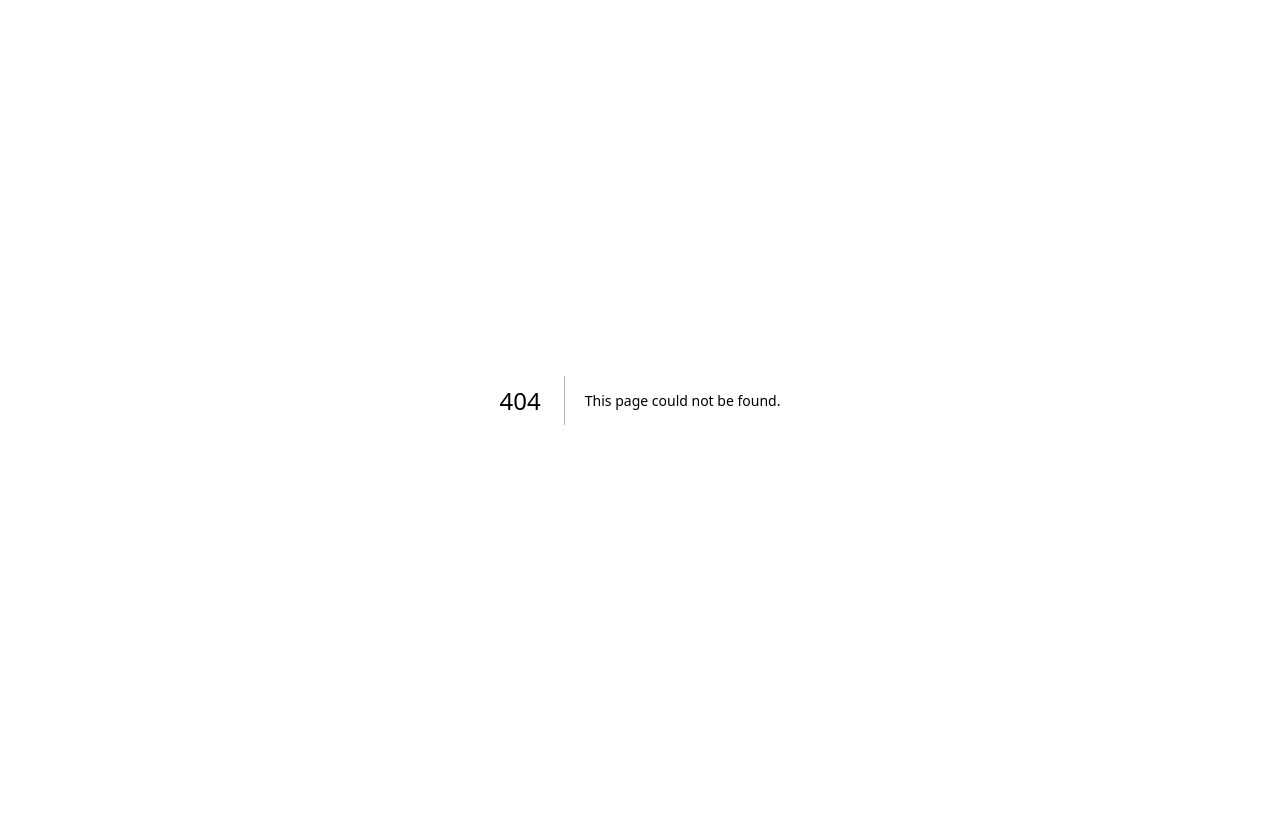
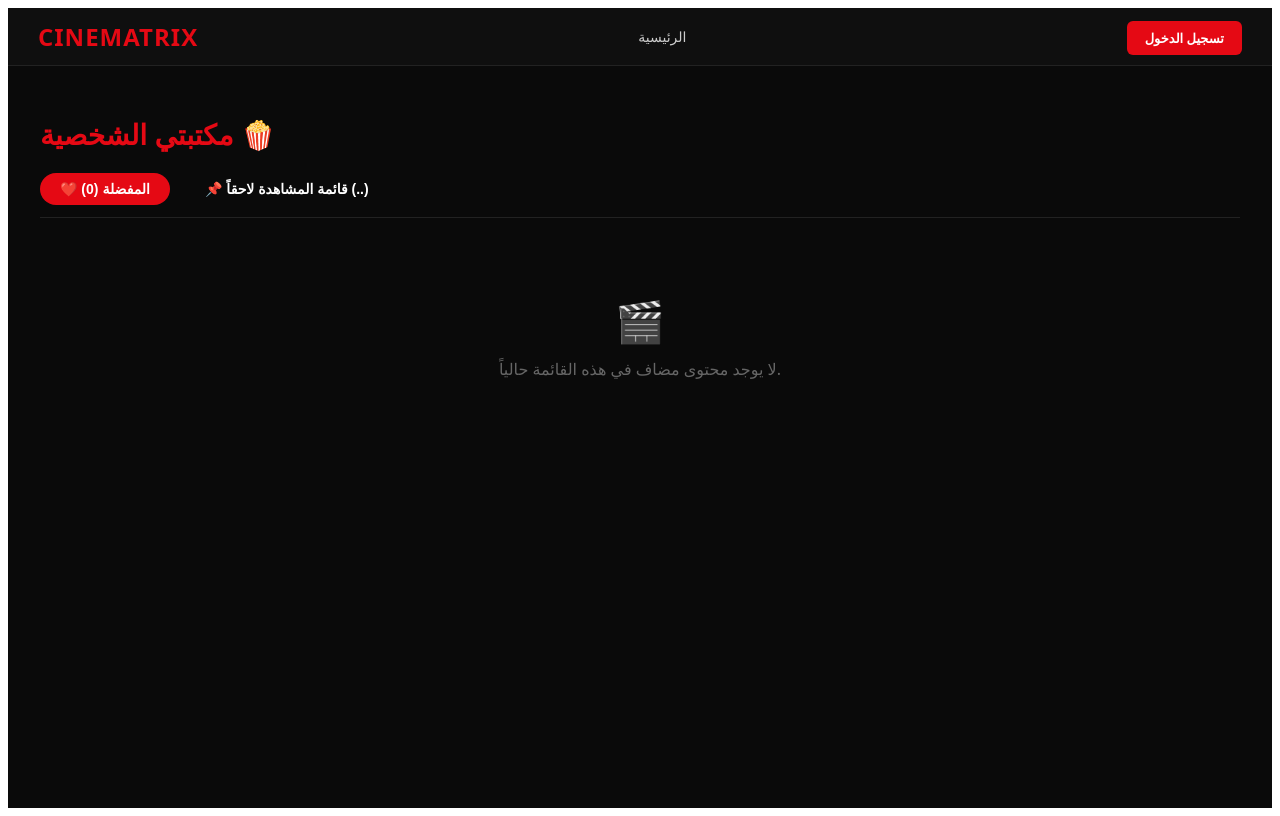
Before and after one commit to NawafAl58/Movie-time, a Next.js app: page /my-library in a window 1280 px wide. Before the commit this address had no page. Built offline with nearby package versions, Linux system fonts and the light colour scheme.

Commit message:
Create my-library.js

```diff
--- /dev/null
+++ b/pages/my-library.js
@@ -0,0 +1,109 @@
+import { useState, useEffect } from 'react';
+import { supabase } from '../lib/supabaseClient';
+import Link from 'next/link';
+import Head from 'next/head';
+import Navbar from '../components/Navbar';
+
+export default function MyLibrary() {
+  const [activeTab, setActiveTab] = useState('favorites');
+  const [items, setItems] = useState([]);
+  const [loading, setLoading] = useState(true);
+
+  useEffect(() => {
+    loadLibraryData();
+  }, [activeTab]);
+
+  async function loadLibraryData() {
+    setLoading(true);
+    const { data: { user } } = await supabase.auth.getUser();
+    if (user) {
+      const { data } = await supabase
+        .from('user_library')
+        .select('*')
+        .eq('user_id', user.id)
+        .eq('list_type', activeTab)
+        .order('created_at', { ascending: false });
+
+      setItems(data || []);
+    }
+    setLoading(false);
+  }
+
+  return (
+    <div style={{ backgroundColor: '#0a0a0a', color: '#fff', minHeight: '100vh', fontFamily: 'system-ui' }}>
+      <Head><title>Cinematrix - مكتبتي الخاصّة</title></Head>
+      <Navbar />
+
+      <div style={{ maxWidth: '1200px', margin: '0 auto', padding: '30px 20px' }}>
+        <h1 style={{ fontSize: '28px', color: '#e50914', fontWeight: '800', marginBottom: '20px' }}>
+          مكتبتي الشخصية 🍿
+        </h1>
+
+        <div style={{ display: 'flex', gap: '15px', borderBottom: '1px solid #222', paddingBottom: '12px', marginBottom: '25px' }}>
+          <button
+            onClick={() => setActiveTab('favorites')}
+            style={{
+              backgroundColor: activeTab === 'favorites' ? '#e50914' : 'transparent',
+              color: '#fff',
+              border: 'none',
+              padding: '8px 20px',
+              borderRadius: '20px',
+              fontWeight: 'bold',
+              cursor: 'pointer',
+              fontSize: '14px'
+            }}
+          >
+            ❤️ المفضلة ({activeTab === 'favorites' ? items.length : '..'})
+          </button>
+
+          <button
+            onClick={() => setActiveTab('watchlist')}
+            style={{
+              backgroundColor: activeTab === 'watchlist' ? '#0070f3' : 'transparent',
+              color: '#fff',
+              border: 'none',
+              padding: '8px 20px',
+              borderRadius: '20px',
+              fontWeight: 'bold',
+              cursor: 'pointer',
+              fontSize: '14px'
+            }}
+          >
+            📌 قائمة المشاهدة لاحقاً ({activeTab === 'watchlist' ? items.length : '..'})
+          </button>
+        </div>
+
+        {loading ? (
+          <p style={{ color: '#888' }}>جاري تحميل مكتبتك...</p>
+        ) : items.length === 0 ? (
+          <div style={{ textAlign: 'center', padding: '50px 0', color: '#666' }}>
+            <div style={{ fontSize: '40px', marginBottom: '10px' }}>🎬</div>
+            <p style={{ margin: 0 }}>لا يوجد محتوى مضاف في هذه القائمة حالياً.</p>
+          </div>
+        ) : (
+          <div style={{ display: 'grid', gridTemplateColumns: 'repeat(auto-fill, minmax(170px, 1fr))', gap: '20px' }}>
+            {items.map((item) => (
+              <Link key={item.id} href={`/${item.media_type}/${item.media_id}`} style={{ textDecoration: 'none', color: '#fff' }}>
+                <div style={{ backgroundColor: '#141414', borderRadius: '10px', overflow: 'hidden', border: '1px solid #222' }}>
+                  <img
+                    src={`https://image.tmdb.org/t/p/w300${item.poster_path}`}
+                    alt={item.title}
+                    style={{ width: '100%', height: '255px', objectFit: 'cover' }}
+                  />
+                  <div style={{ padding: '12px' }}>
+                    <p style={{ fontSize: '13px', fontWeight: 'bold', margin: '0 0 5px 0', whiteSpace: 'nowrap', overflow: 'hidden', textOverflow: 'ellipsis' }}>
+                      {item.title}
+                    </p>
+                    <span style={{ fontSize: '11px', color: '#ffc107', fontWeight: 'bold' }}>
+                      ★ {item.vote_average ? Number(item.vote_average).toFixed(1) : 'N/A'}
+                    </span>
+                  </div>
+                </div>
+              </Link>
+            ))}
+          </div>
+        )}
+      </div>
+    </div>
+  );
+}
```
